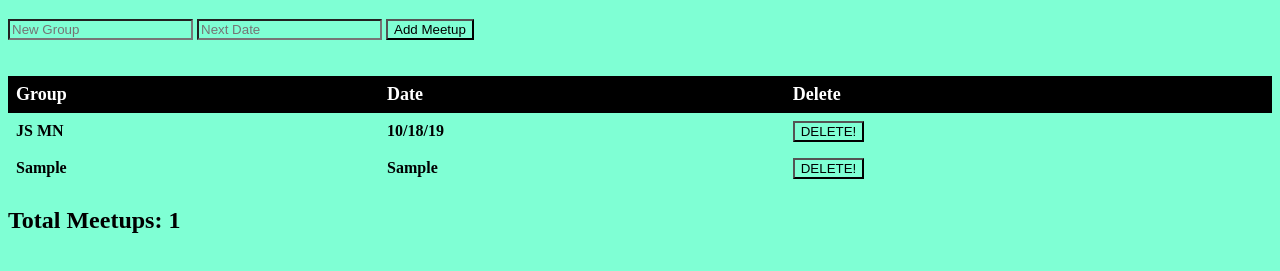
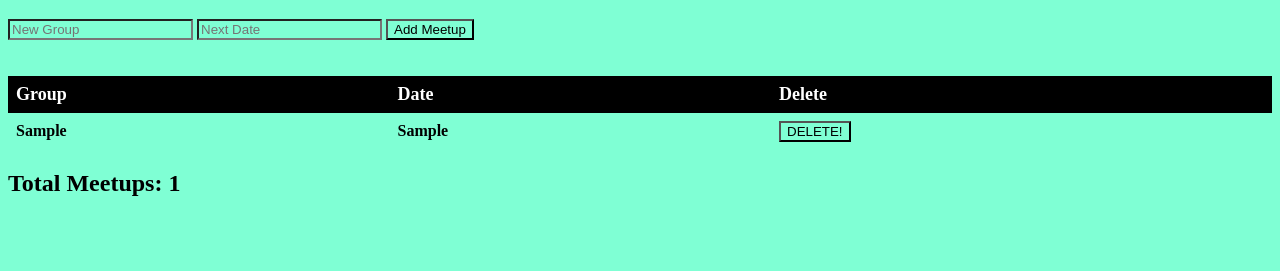
Before and after one commit to hayleyhollermann/scytale-jquery-meetup-list, a plain HTML site: page index.html in a window 1280 px wide. Both pictures are taken after typing "Sample", "Sample" into the empty fields and a click on the button "Add Meetup". Shown: the part 61-332 px from the top of the page. Drawn offline with Linux system fonts and the light colour scheme.

Commit message:
clean up code

```diff
--- a/client.js
+++ b/client.js
@@ -13,20 +13,14 @@ function addMeetupClick(){
     numberOfMeetups ++;
     //console.log('I was clicked!');
     $('#meetupCount').text(numberOfMeetups);
-    //addRow();
-    //$('table').append('<tr></tr>');
     let group = $('#groupInput').val();
     let date = $('#dateInput').val();
+    //appends new row of input to the table
     $('tbody').append('<tr> <th> ' + group + '</th> <th>' + date + '</th> <th>' + '<button class="delete">DELETE!</button>' + '</th> </tr>');
-    //let deleteButton = $('#deleteColumn').attr()
-    console.log(group, date);
-    $('#groupInput').val('')
-    $('#dateInput').val('')
+    //console.log(group, date);
+    $('#groupInput').val('') //clears input field
+    $('#dateInput').val('') //clears input field
 }
-
-/*function addRow(){
-    $('tbody').append('<tr></tr>');
-}*/
 
 
 
--- a/index.html
+++ b/index.html
@@ -28,11 +28,7 @@
                 </tr>
             </thead>
             <tbody>
-                <tr>
-                    <th>JS MN</th>
-                    <th>10/18/19</th>
-                    <th><button class="delete">DELETE!</button></th>
-                </tr>
+
             </tbody>
         </table>
     </div>
```
